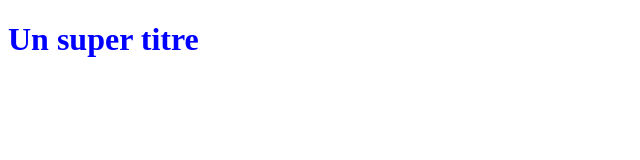
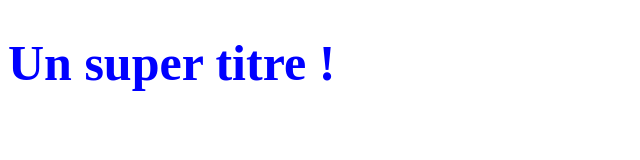
Before and after one commit to tyves14/OpenClassroomProject, a plain HTML site: page index.html in a window 1280 px wide. Shown: the whole page, without its empty margins (0-640 px from the left). Drawn offline with Linux system fonts and the light colour scheme.

Commit message:
Modification du titre h1

```diff
--- a/index.html
+++ b/index.html
@@ -7,6 +7,6 @@
     <title>Document</title>
 </head>
 <body>
-    <h1>Un super titre</h1>
+    <h1>Un super titre !</h1>
 </body>
 </html>
--- a/style.css
+++ b/style.css
@@ -1,3 +1,4 @@
 h1 {
     color: blue;
+    font-size: 50px;
 }
```
